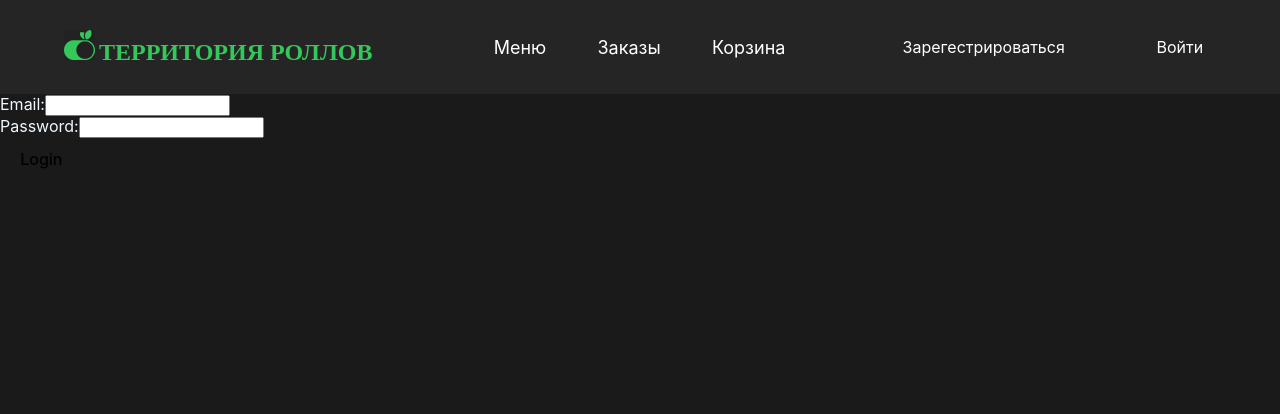
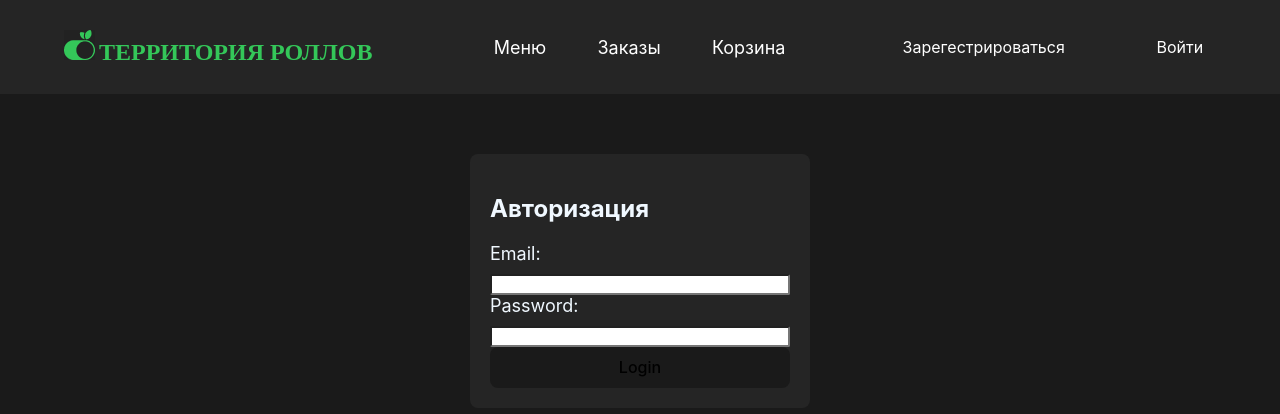
Before and after one commit to danax7/Food-delivery, a React (Vite) app: page /login in a window 1280 px wide. Shown: the top 414 px of the page. Built offline with nearby package versions, Linux system fonts and the light colour scheme.

Commit message:
simple registration layout

```diff
--- /dev/null
+++ b/src/pages/LoginPage/components/LoginForm/LoginForm.module.scss
@@ -0,0 +1,24 @@
+.formWrapper {
+  display: flex;
+  justify-content: center;
+  margin-top: 60px;
+}
+.form {
+  padding: 20px;
+  display: flex;
+  flex-direction: column;
+  background-color: var(--Gray);
+  border-radius: 8px;
+  input {
+    border-radius: 2px;
+  }
+  label {
+    font-size: 18px;
+  }
+  width: 300px;
+}
+.formItem {
+  display: flex;
+  flex-direction: column;
+  gap: 10px;
+}
--- a/src/pages/LoginPage/components/LoginForm/LoginForm.tsx
+++ b/src/pages/LoginPage/components/LoginForm/LoginForm.tsx
@@ -3,6 +3,7 @@ import { useFormik } from "formik";
 import * as Yup from "yup";
 import { loginUser } from "@/modules/Auth/Model/thunk";
 import { AppDispatch } from "@/store/store";
+import s from "./LoginForm.module.scss";
 
 const LoginForm = () => {
   const dispatch: AppDispatch = useDispatch();
@@ -27,8 +28,10 @@ const LoginForm = () => {
   });
 
   return (
-    <form onSubmit={formik.handleSubmit}>
-      <div>
+    <div className={s.formWrapper}>
+      <form onSubmit={formik.handleSubmit} className={s.form}>
+        <h2>Авторизация</h2>
+        <div className={s.formItem}>
           <label htmlFor="email">Email:</label>
           <input
             type="email"
@@ -42,7 +45,7 @@ const LoginForm = () => {
             <div>{formik.errors.email}</div>
           ) : null}
         </div>
-      <div>
+        <div className={s.formItem}>
           <label htmlFor="password">Password:</label>
           <input
             type="password"
@@ -58,6 +61,7 @@ const LoginForm = () => {
         </div>
         <button type="submit">Login</button>
       </form>
+    </div>
   );
 };
 
```
Lines whose indentation alone changed are shown as unchanged.
